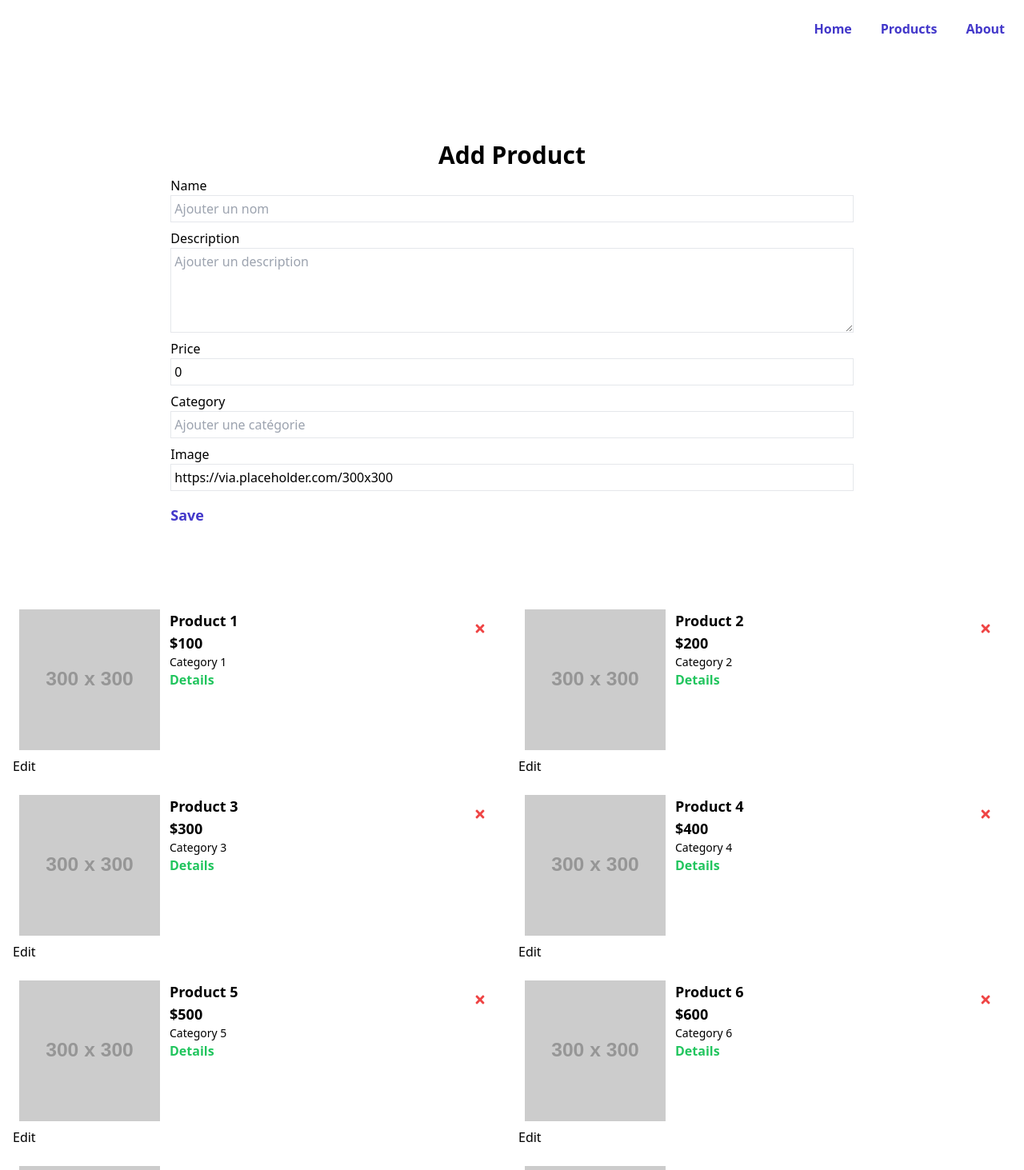
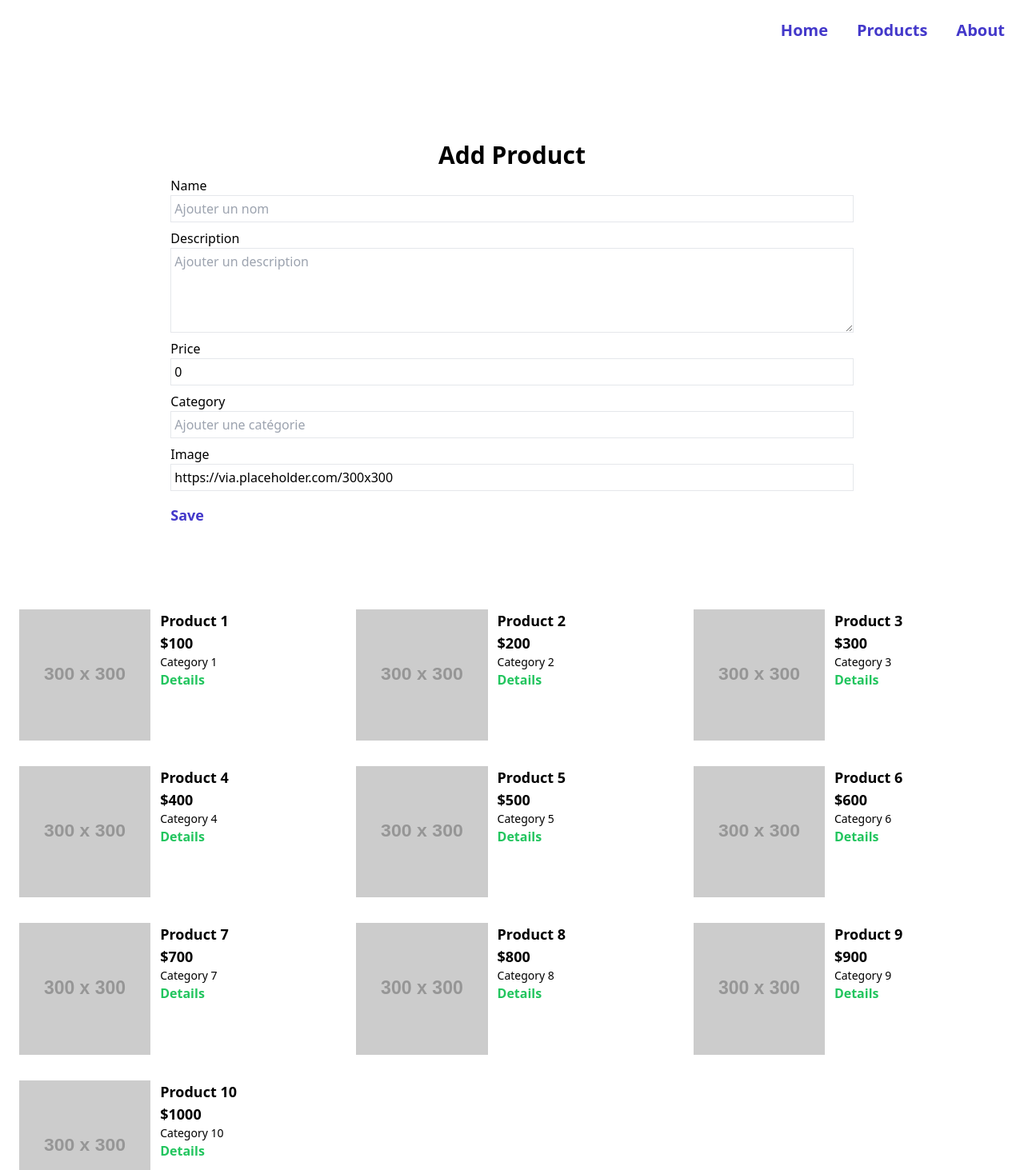
Before and after one commit to RostyslavLu/TP2-React, a React (Create React App) app: page /products in a window 1280 px wide. Shown: the top 1463 px of the page at 80% size. Built offline with nearby package versions, Linux system fonts and the light colour scheme.

Commit message:
style: animation

```diff
--- a/src/App.js
+++ b/src/App.js
@@ -115,7 +115,7 @@ export default function App() {
         <Routes>
           <Route path="/" element={<Home />} />
           <Route path="/products" element={<Products products={products} onAdd={addProduct} onEdit={editProduct} onDelete={deleteProduct} />} />
-          <Route path="/products/:id" element={<ProductDetails products={products} />} />
+          <Route path="/products/:id" element={<ProductDetails products={products} onDelete={deleteProduct} />} />
           <Route path="/products/:id/edit" element={<EditProduct products={products} onEdit={editProduct} />} />
           <Route path="/about" element={<About />} />
         </Routes>
--- a/src/assets/components/EditProduct.js
+++ b/src/assets/components/EditProduct.js
@@ -1,6 +1,8 @@
 import { useState, useEffect } from 'react';
 import { useParams } from 'react-router-dom';
 import { useNavigate } from 'react-router-dom';
+import { Link } from "react-router-dom";
+
 const EditProduct = ({ products, onEdit }) => {
     const { id } = useParams();
     const productId = Number(id);
@@ -32,7 +34,8 @@ const EditProduct = ({ products, onEdit }) => {
     };
     return (
         <div className="md:container md:mx-auto min-h-[70vh]">
-
+            {/* https://reactrouter.com/en/main/components/link */}
+            <Link to=".." className="text-green-500 float-right font-bold text-2xl cursor-pointer" relative='path'>Back to details</Link>
 
                 <div className="flex flex-col items-left justify-center p-4 col-span-2 md:col-span-1">
                     <form onSubmit={onSubmit}>
@@ -57,7 +60,7 @@ const EditProduct = ({ products, onEdit }) => {
                             <input className="w-full px-3 py-2 text-lg leading-tight text-gray-700 border rounded shadow appearance-none focus:outline-none focus:shadow-outline" type="text" placeholder="Product image" value={image} onChange={(e) => setImage(e.target.value)} />
                         </div>
                         <div className="flex items-center justify-between">
-                            <button className="px-4 py-2 font-bold text-white bg-green-500 rounded hover:bg-green-700 focus:outline-none focus:shadow-outline" type="submit">Edit</button>
+                            <button className="px-4 py-2 font-bold text-white bg-green-500 rounded hover:bg-green-700 focus:outline-none focus:shadow-outline" type="submit">Update</button>
                         </div>
                     </form>
                 </div>
--- a/src/assets/components/Header.js
+++ b/src/assets/components/Header.js
@@ -2,7 +2,7 @@ import { Link } from "react-router-dom";
 const Header = () => {
     return (
         <div className="p-4 md:container md:mx-auto">
-            <nav className="flex flex-row justify-end gap-5 min-h-36 text-indigo-700 font-bold">
+            <nav className="flex flex-row justify-end gap-5 min-h-36 text-indigo-700 text-xl font-bold">
                 <Link to="/" className="text-center p-2">Home</Link>
                 <Link to="/products" className="text-center p-2">Products</Link>
                 <Link to="/about" className="text-center p-2">About</Link>
--- a/src/assets/components/ProductDetails.js
+++ b/src/assets/components/ProductDetails.js
@@ -1,11 +1,14 @@
 import { useParams } from "react-router-dom";
 import { Link } from "react-router-dom";
+import { useNavigate } from "react-router-dom";
 
-const ProductDetails = ({ products }) => {
+const ProductDetails = ({ products, onDelete }) => {
     const { id } = useParams();
     const product = products.find((product) => product.id === Number(id));
+    const navigate = useNavigate();
     return (
-        <div className="md:container md:mx-auto min-h-[70vh]"><Link to="/products" className="text-green-500 float-right font-bold text-xl cursor-pointer">Back</Link>
+        <div className="md:container md:mx-auto min-h-[70vh]">
+            <Link to="/products" className="text-green-500 float-right font-bold text-2xl cursor-pointer">Back to products</Link>
             <div className="grid grid-cols-2 gap-4 p-4">
                 <div className="flex flex-col items-center justify-center p-4 col-span-2 md:col-span-1">
                     <img src={product.image} alt={product.name} className="w-96 h-96 object-cover rounded-lg" />
@@ -15,6 +18,10 @@ const ProductDetails = ({ products }) => {
                     <p className="text-xl font-bold mt-5">{product.category}</p>
                     <p className="text-xl font-bold">${product.price}</p>
                     <p className="text-xl">{product.description}</p>
+                    <div className="flex flex-row justify-start gap-10">
+                        <Link to={`/products/${product.id}/edit`} className="text-indigo-700 text-2xl float-left font-bold cursor-pointer mt-5">Edit</Link>
+                        <button className="text-red-500 text-2xl float-right font-bold cursor-pointer mt-5" onClick={()=>onDelete(product.id, navigate('/products'))}>Delete</button>
+                    </div>
                 </div>
             </div>
         </div>
--- a/src/assets/components/Products.js
+++ b/src/assets/components/Products.js
@@ -1,21 +1,19 @@
 import AddProduct from "./AddProduct";
 import SingleProduct from "./SingleProduct";
 
-import { Link } from "react-router-dom";
-
-const Products = ({ products, onAdd, onDelete }) => {
+const Products = ({ products, onAdd }) => {
     return (
         <div className="md:container md:mx-auto min-h-[70vh]">
             <div className="flex flex-row items-center justify-center">
                 <AddProduct onAdd={onAdd} />
             </div>
-            <div className="grid grid-cols-2 gap-4 p-4 mt-20">
+            <div className="grid grid-cols-3 gap-4 p-4 mt-20">
                 {products.length > 0 ? (
 
                     products.map((product) => (
                         <div key={product.id}>
-                        <SingleProduct onDelete={onDelete} product={product} />
-                        <Link to={`/products/${product.id}/edit`}>Edit</Link>
+                        <SingleProduct product={product} />
+
                       </div>
 
                     ))
--- a/src/assets/components/SingleProduct.js
+++ b/src/assets/components/SingleProduct.js
@@ -1,9 +1,9 @@
 import  { FaTimes } from 'react-icons/fa';
 import { Link } from "react-router-dom";
 
-const SingleProduct = ({ product, onDelete }) => {
+const SingleProduct = ({ product }) => {
     return (
-        <div className="flex flex-row p-2 gap-3">
+        <div className="flex flex-row p-2 gap-3 hover:scale-105">
             <picture className="flex-4">
                 <img src={product.image} alt={product.name} />
             </picture>
@@ -13,11 +13,6 @@ const SingleProduct = ({ product, onDelete }) => {
                 <p className="text-sm">{product.category}</p>
                 <Link to={`/products/${product.id}`} className="text-green-500 float-left font-bold cursor-pointer">Details</Link>
             </div>
-
-            <div className="flex-1">
-                <FaTimes className="text-red-500 float-right m-4 cursor-pointer" onClick={()=>onDelete(product.id)}/>
-            </div>
-
         </div>
     )
 }
```
